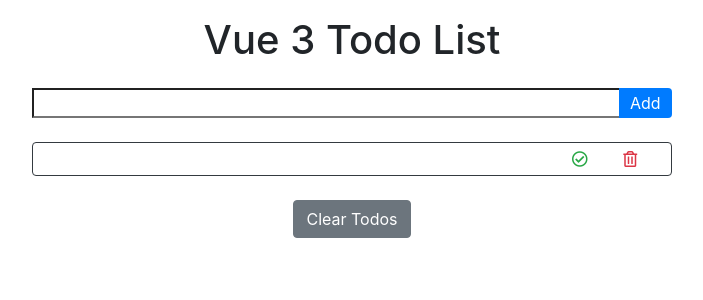
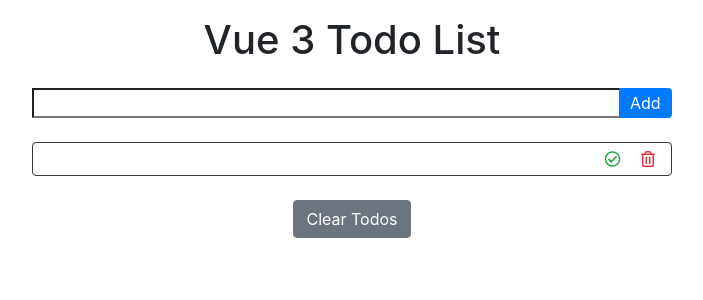
Before and after one commit to johnnguyencodes/todo-list, a Vue app: page / in a window 1280 px wide. Both pictures are taken after a click on the element "Add". Shown: the top 300 px of the page, without its empty margins (288-991 px from the left). Built offline with nearby package versions, Linux system fonts and the light colour scheme.

Commit message:
updated styling

```diff
--- a/src/App.vue
+++ b/src/App.vue
@@ -7,10 +7,10 @@
     </div>
     <ul class="my-4 mx-0 p-0">
       <li v-for="(todo, index) in todos" :key="todo.id" class="todo d-flex border-dark rounded my-4 py-1 px-3">
-        <div class="col-8 col-xl-10 m-0 p-0">
+        <div class="col-11 m-0 p-0">
           <h3 :class="{ done: todo.done }"> {{ todo.content }} </h3>
         </div>
-        <div class="col-4 col-xl-2 d-flex m-0 p-0 justify-content-around align-items-center">
+        <div class="col-1 d-flex m-0 p-0 justify-content-between align-items-center">
           <span @click="toggleDone(todo)"><i class="far fa-check-circle text-success pointer"></i></span>
           <span @click="removeTodo(index)"><i class="far fa-trash-alt text-danger pointer"></i></span>
         </div>
```
